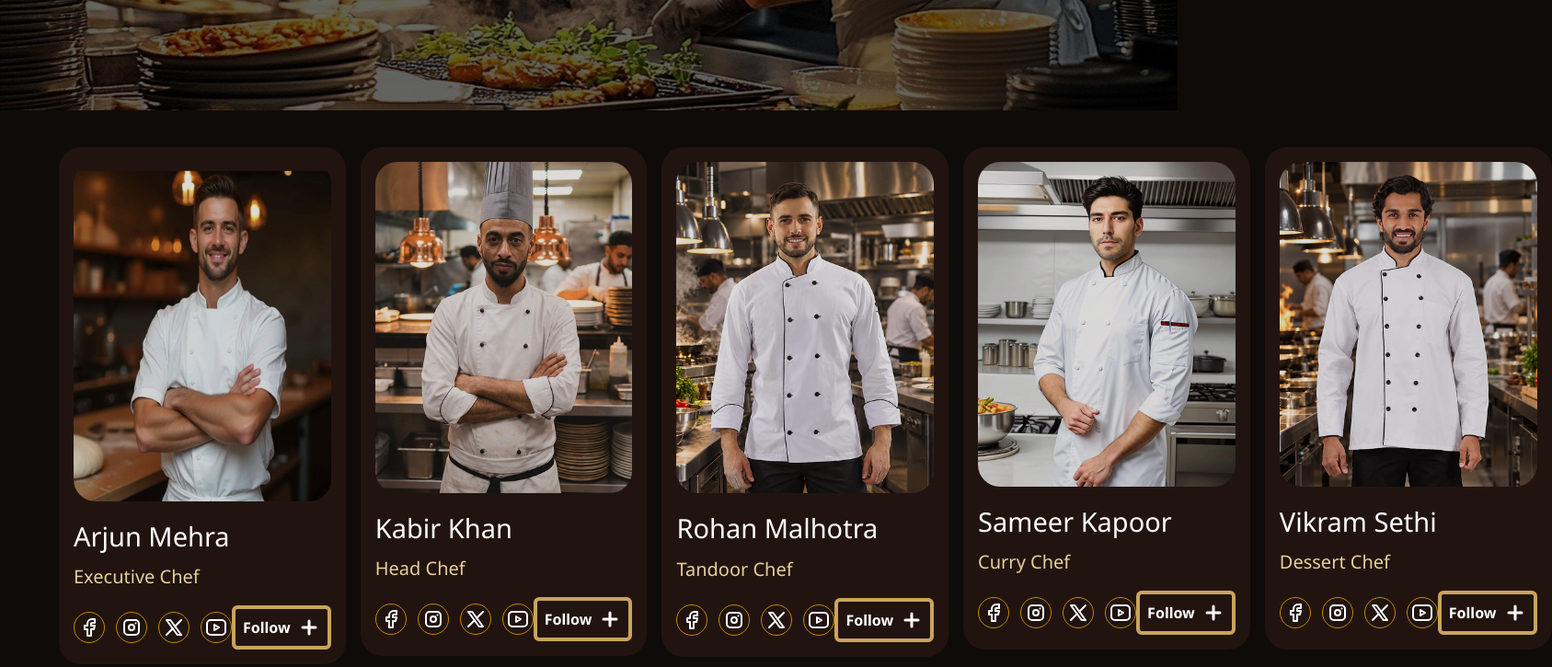
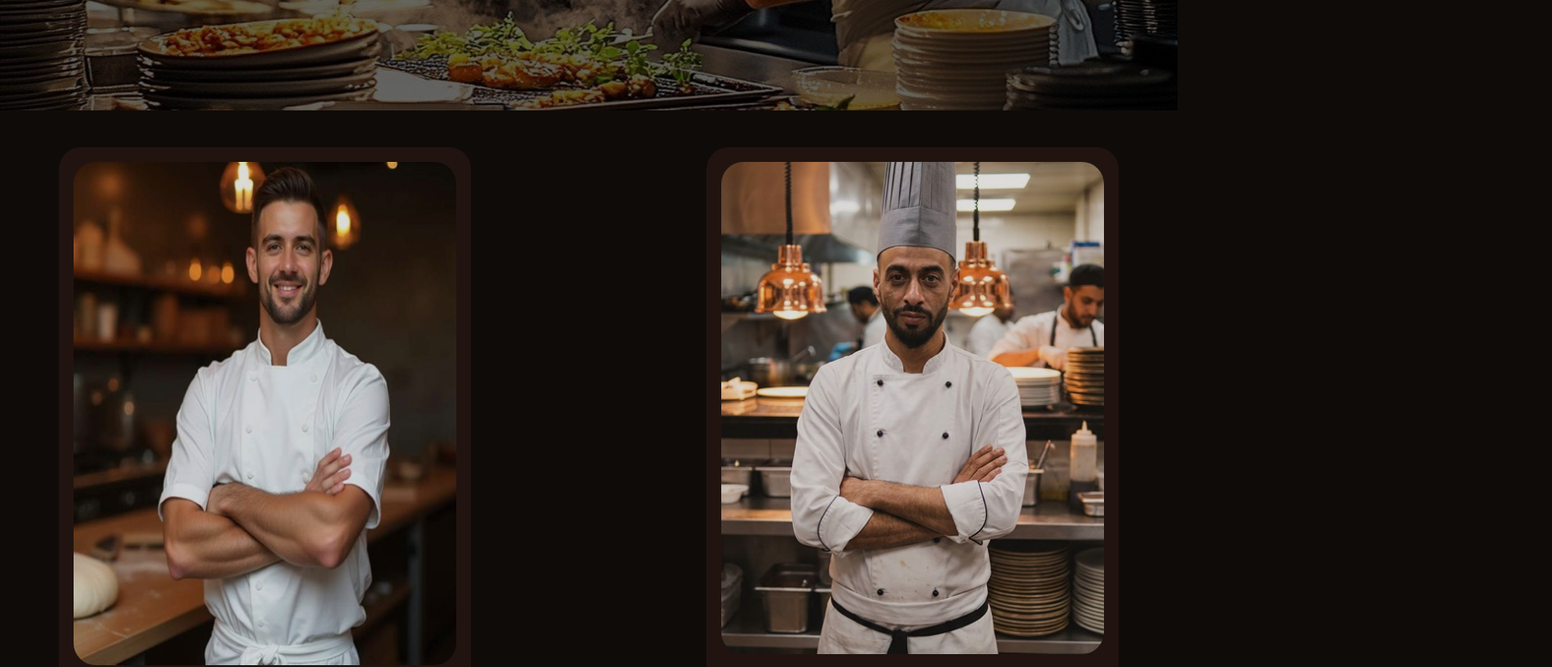
Before and after one commit to unknowdeepanshu/cafe-and-restaurant, a React (Vite) app in the folder Spice Route Restaurant/: page /aboutthechef in a window 1280 px wide. Shown: the part 360-1085 px from the top of the page at 92% size, 1687 px wide, since content can reach past the window. Built offline with nearby package versions, Linux system fonts and the light colour scheme; a web font is replaced by a local one.

Commit message:
feat: update Chef component to include additional chefs and enhance layout; modify SocialIcon for improved styling and props handling

```diff
--- a/Spice Route Restaurant/src/pages/Chef/Chef.tsx
+++ b/Spice Route Restaurant/src/pages/Chef/Chef.tsx
@@ -39,6 +39,8 @@ function Chef() {
       Chefposition: "Tandoor Chef",
       ChefName: "Rohan Malhotra",
     },
+  ];
+  const Chefs = [
     {
       ChefImg: CurryChefs,
       Chefposition: "Curry Chef",
@@ -54,9 +56,19 @@ function Chef() {
     <>
       <section>
         <HeaderTitle img={Ketchen} Title="Our Chefs" />
-        <div className="flex h-fit px-4 py-10 md:px-16">
-          <div className="flex gap-4">
+        <div className="flex h-fit w-full flex-wrap justify-between gap-5 px-4 py-10 md:px-16">
+          <div className="flex h-fit w-full flex-wrap justify-center gap-4 md:justify-between">
             {chefList.map((chef, index) => (
+              <Chefcard
+                key={index}
+                img={chef.ChefImg}
+                ChefPosition={chef.Chefposition}
+                ChefName={chef.ChefName}
+              />
+            ))}
+          </div>
+          <div className="flex h-fit w-full flex-wrap justify-center gap-4 md:justify-around">
+            {Chefs.map((chef, index) => (
               <Chefcard
                 key={index}
                 img={chef.ChefImg}
@@ -82,7 +94,7 @@ interface ChefcardPropd {
 function Chefcard({ img, ChefPosition, ChefName }: ChefcardPropd) {
   return (
     <>
-      <div className="flex h-fit w-full">
+      <div className="flex h-fit w-fit">
         <div className="bg-card-100 flex h-fit w-fit flex-col gap-4 rounded-3xl p-4">
           <img
             src={img}
--- a/Spice Route Restaurant/src/ui/scoiaMedia/socialIcon.tsx
+++ b/Spice Route Restaurant/src/ui/scoiaMedia/socialIcon.tsx
@@ -1,11 +1,19 @@
-interface SocialIconProps {
+import { cn } from "@/lib/utils";
+
+interface SocialIconProps  extends React.HTMLAttributes<HTMLDivElement> {
   children: React.ReactNode;
+  className?: string;
 }
 
-export function SocialIcon({ children }: SocialIconProps) {
+export function SocialIcon({ children ,className,...props }: SocialIconProps) {
   return (
     <>
-      <div className="border-button-400 flex h-[1.188rem] w-[1.188rem] items-center justify-center rounded-4xl border p-4 lg:h-7.5 lg:w-7.5">
+      <div
+        className={cn(
+          "border-button-400 flex h-8 w-8 items-center justify-center rounded-4xl border p-5 lg:h-7.5 lg:w-7.5",
+          className
+        )}{...props}
+      >
         <a href="#">{children}</a>
       </div>
     </>
```
Also changed, not shown: Spice Route Restaurant/src/assets/chef/Executive Chef.png.
